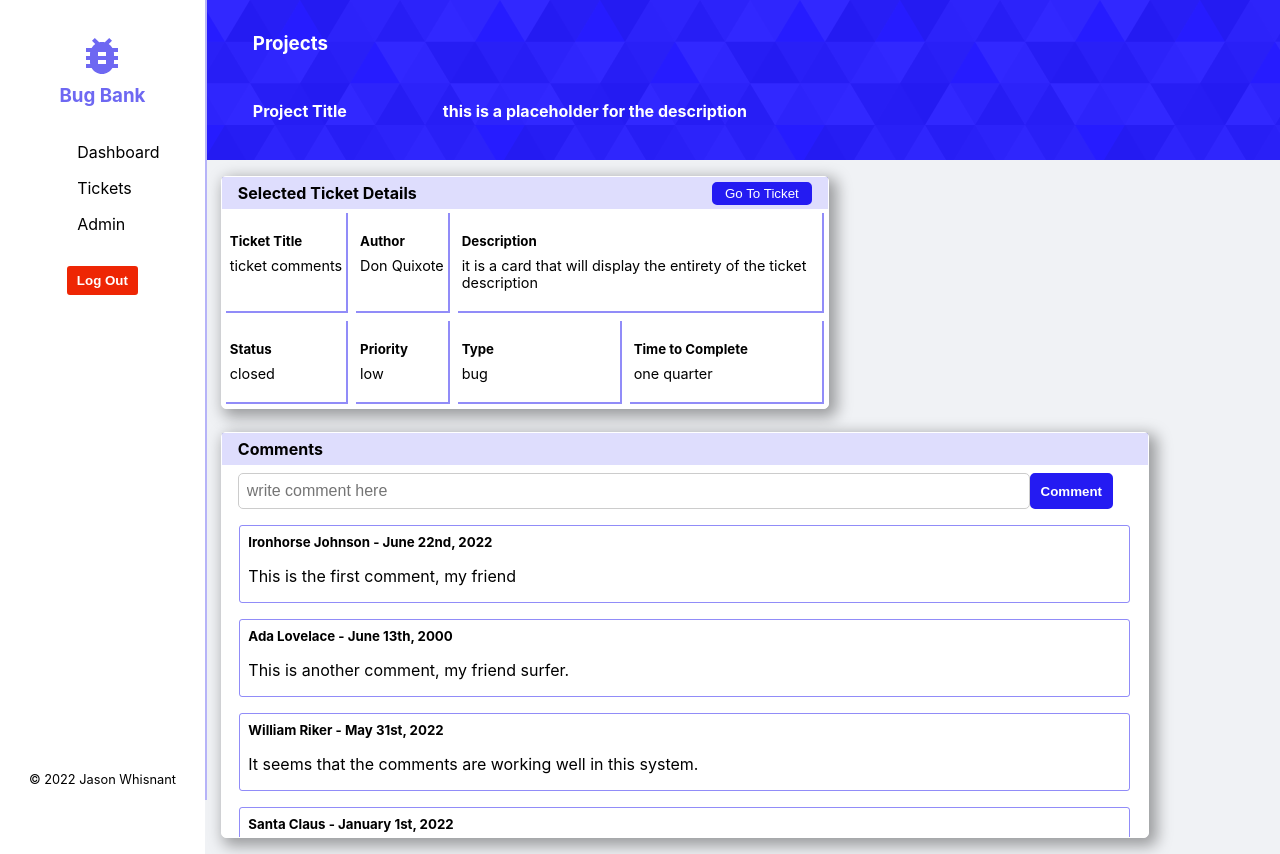
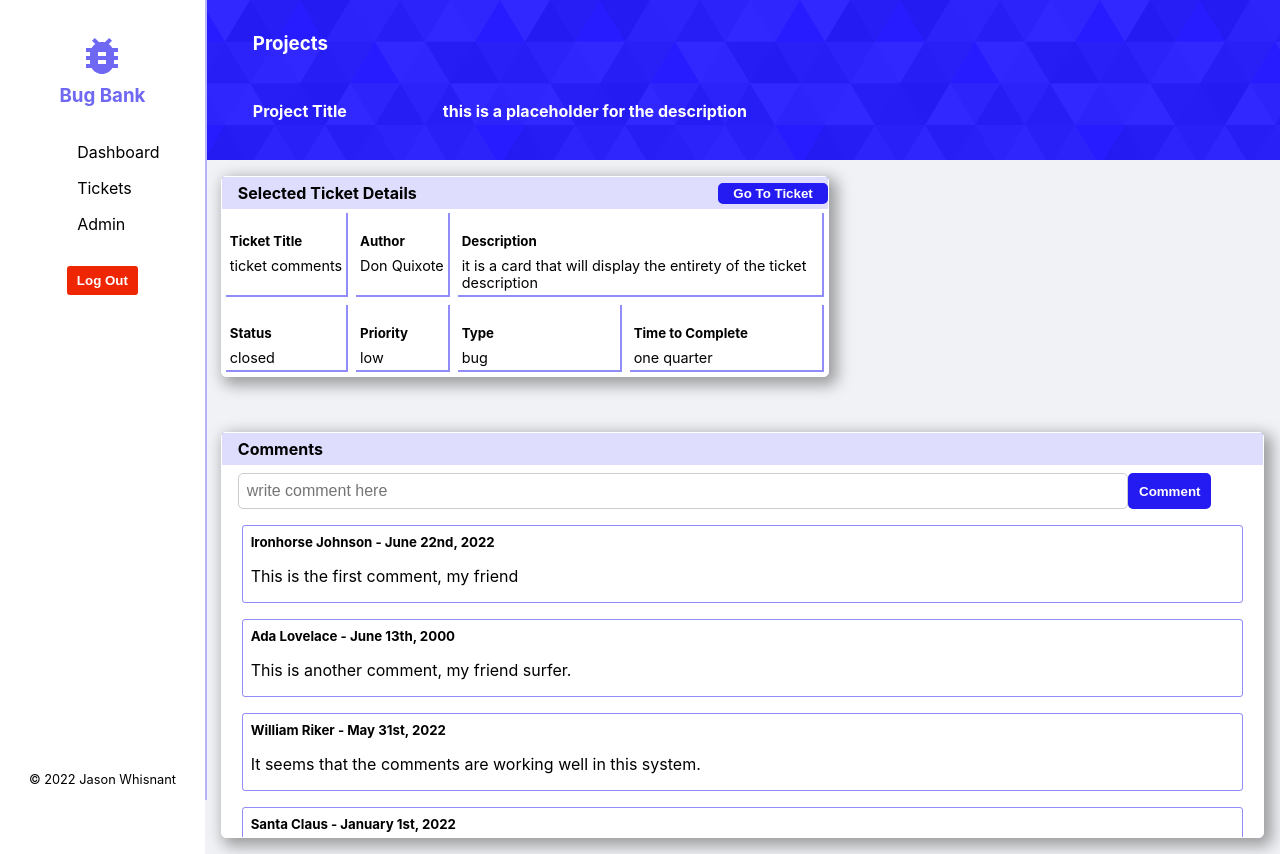
Before and after one commit to Tasups/bug-tracker-frontend, a React (Create React App) app: page /ticketsboard in a window 1280 px wide. Built offline with nearby package versions, Linux system fonts and the light colour scheme.

Commit message:
ticketsboard-comments styled

```diff
--- a/src/App.css
+++ b/src/App.css
@@ -994,7 +994,7 @@ html,body {
   -webkit-box-shadow: 5px 5px 15px 3px rgba(0,0,0,0.36);
   box-shadow: 5px 5px 15px 3px rgba(0,0,0,0.36);
   min-width: 50%;
-  max-height: 20rem;
+  max-height: 15rem;
 }
 
 .ticketsdetails-title {
@@ -1054,7 +1054,7 @@ html,body {
 
 .ticketsdetails-infocard p {
   margin: 0.5rem 0 0 0;
-  margin-bottom: 1rem;
+  margin-bottom: 0rem;
   padding: 0;
   font-size: 0.9em;
 }
@@ -1117,7 +1117,7 @@ html,body {
   border-radius: 5px;
   -webkit-box-shadow: 5px 5px 15px 3px rgba(0,0,0,0.36);
   box-shadow: 5px 5px 15px 3px rgba(0,0,0,0.36);
-  min-width: 50%;
+  max-width: 50%;
   max-height: 26rem;
 }
 
@@ -1203,6 +1203,7 @@ html,body {
   width: 84vw;
   min-height: 80vh;
   background-color: rgb(240,242,245);
+  margin: 0;
 }
 
 .ticketsboard-tixfordesc{
@@ -1211,5 +1212,53 @@ html,body {
 }
 
 .ticketsboard-comments {
-  width: 60rem;
+  margin: 1rem;
+  background-color: white;
+  border: 1px solid white;
+  border-radius: 5px;
+  -webkit-box-shadow: 5px 5px 15px 3px rgba(0,0,0,0.36);
+  box-shadow: 5px 5px 15px 3px rgba(0,0,0,0.36);
+  max-width: 100%;
+  max-height: 26rem;
 }
+
+.ticketsboard-title h4 {
+  padding: 0 1rem;
+}
+
+.ticketsboard-container button {
+  background-color: rgba(36,27,242, 1);
+  color: white;
+  font-weight: bold;
+  padding: 0 0.5rem;
+  margin: 0.5rem 0;
+  border: 3px solid rgba(36,27,242, 1);
+  border-radius: 5px;
+  cursor: pointer;
+  transition: 0.2s ease-in-out;
+}
+
+.ticketsboard-container button:hover {
+  background-color: rgba(36,27,242, 0.8);
+  border: 3px solid rgba(36,27,242, 0.8);
+  border-radius: 5px;
+  transition: 0.3s ease-in-out;
+}
+
+.ticketsboard-container form {
+  margin: 0 1rem;
+  display: flex;
+  width: 95%;
+  min-height: 2rem;
+}
+
+.ticketsboard-container input {
+  width: 90%;
+  padding: 0.5rem 0.5rem;
+  margin: 8px 0;
+  display: inline-block;
+  border: 1px solid #ccc;
+  border-radius: 5px;
+  box-sizing: border-box;
+  font-size: 1rem;
+}
--- a/src/components/ticketsboard/TicketsBoard.js
+++ b/src/components/ticketsboard/TicketsBoard.js
@@ -4,7 +4,7 @@ import DataContext from '../../context/DataContext'
 import ProjectHeader from '../projectBoard/ProjectHeader'
 import SideNav from '../SideNav'
 import ProjectTicketDescription from '../projectBoard/ProjectTicketDescription'
-import ProjectTicketComments from '../projectBoard/ProjectTicketComments'
+import TicketsComments from './TicketsComments'
 
 const TicketsBoard = () => {
 
@@ -27,7 +27,7 @@ const TicketsBoard = () => {
           />
         </div>
           <div className="ticketsboard-comments">
-          <ProjectTicketComments
+            <TicketsComments
               comments={comments}
               commentChange={commentChange}
               addNewComment={addNewComment}
--- /dev/null
+++ b/src/components/ticketsboard/TicketsComments.js
@@ -0,0 +1,40 @@
+import CommentCard from '../projectBoard/CommentCard'
+
+const TicketsComments = (props) => {
+
+  return (
+    <section className="ticketsboardcomments-container">
+      <div className="ticketcomments-title">
+        <h4>Comments</h4>
+      </div>
+      <form>
+        <label htmlFor="comment" hidden="hidden">
+          Comment
+        </label>
+        <input
+          type="text"
+          id="comment"
+          name="comment"
+          placeholder="write comment here"
+          onChange={props.commentChange}
+          value={props.newComment}
+          required
+        />
+        <button onClick={props.addNewComment}>Comment</button>
+      </form>
+      <div className="ticketcomments-comment-list">
+        {props.comments?.map((comment) => (
+          <CommentCard
+            key={comment.id}
+            author={comment.author}
+            comment={comment.comment}
+            date={comment.date}
+            className="ticketcomments-comment-item"
+          />
+        ))}
+      </div>
+    </section>
+  );
+}
+
+export default TicketsComments;
--- a/src/data/ticketsData.js
+++ b/src/data/ticketsData.js
@@ -39,7 +39,7 @@ const ticketsData = [
     date: "January 1st, 2022"
   },
   {
-    comment: "Going to consider a situation with a greater outcomes to the situation that we have to work with on this system.",
+    comment: "Going to consider a situation with a greater outcomes to the situation that we have to work with on this system.Going to consider a situation with a greater outcomes to the situation that we have to work with on this system.Going to consider a situation with a greater outcomes to the situation that we have to work with on this system.Going to consider a situation with a greater outcomes to the situation that we have to work with on this system.",
     id: uuidv4(),
     author: "Alan Turing",
     date: "March 4th, 2022"
```
Lines whose indentation alone changed are shown as unchanged.
